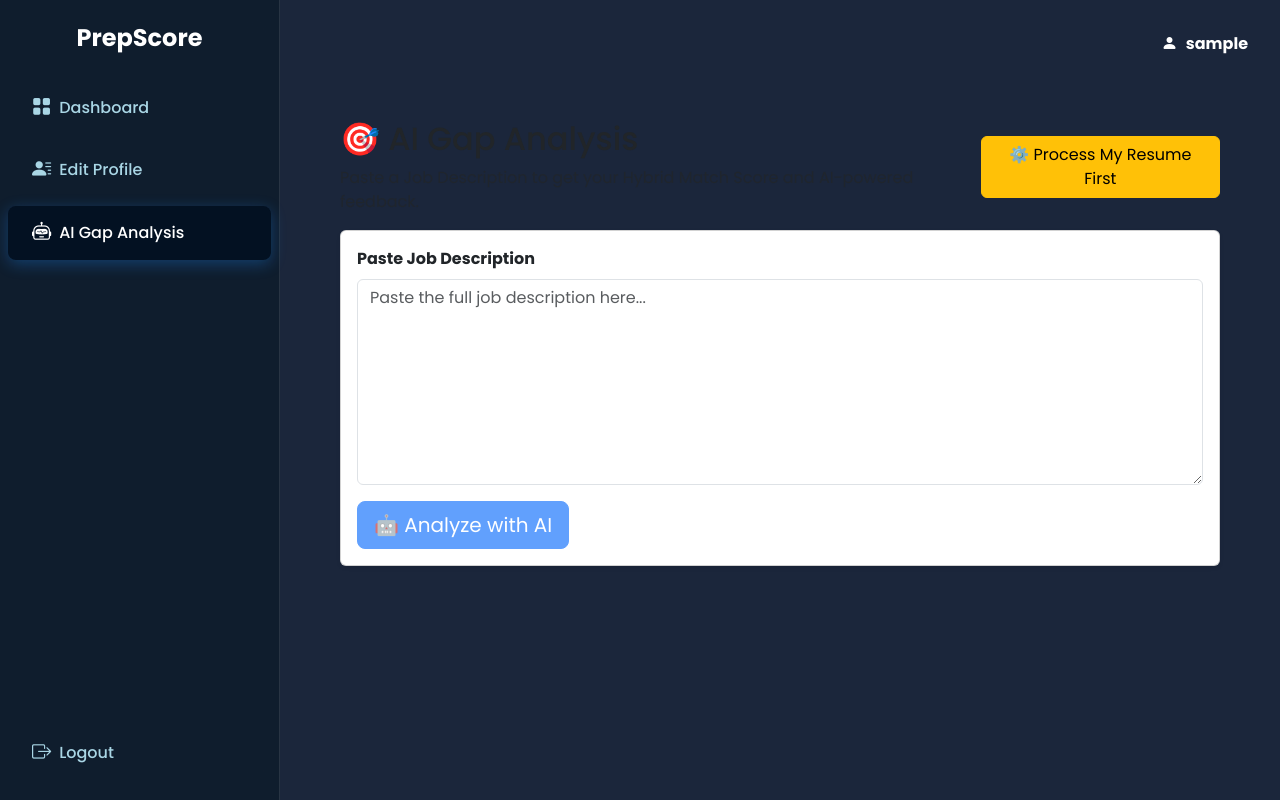
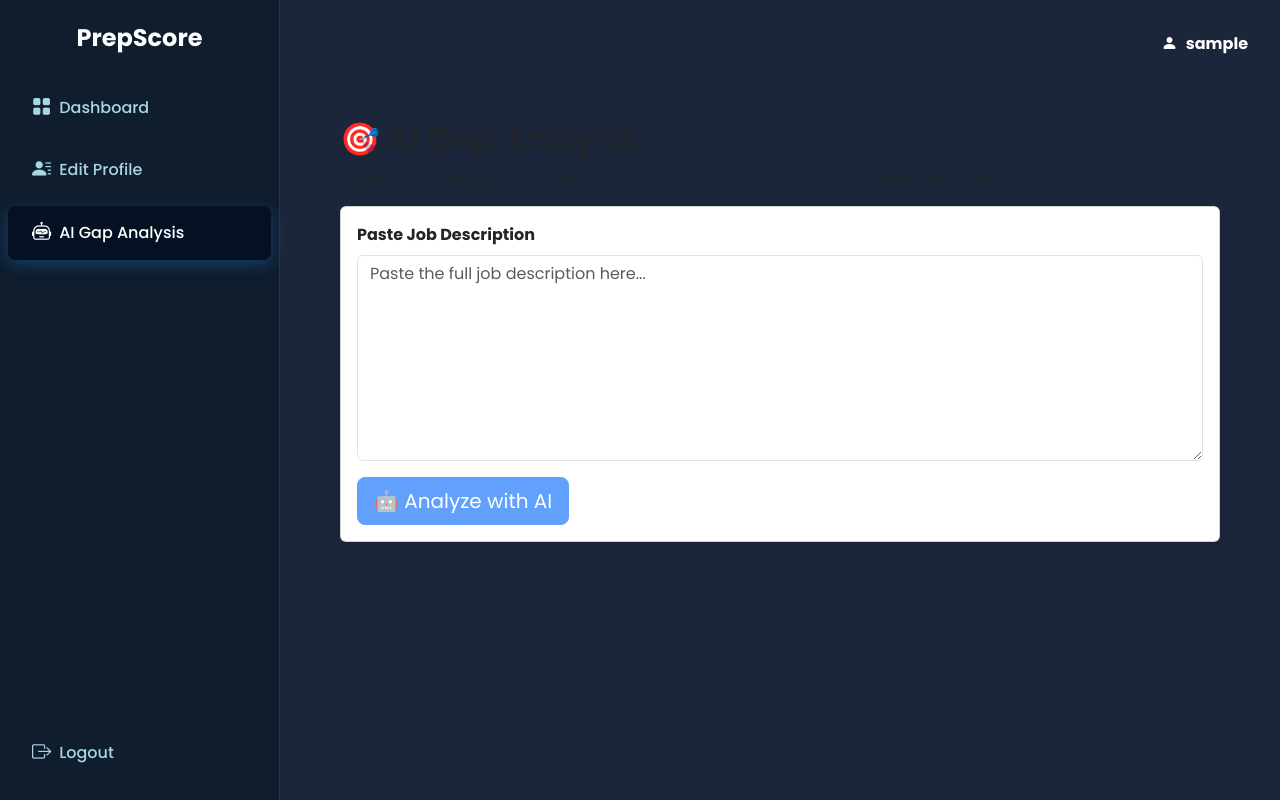
Before and after one commit to minnajoby/PrepScore-MiniProject, a Django app: page /ai/gap-analysis/ in a window 1280 px wide. Run offline with Django 5.2, Linux system fonts and the light colour scheme; the visitor is signed in with stand-in values (Sample User, id 1); data that the repository does not hold is empty; some libraries are stand-ins or nearby versions.

Commit message:
Fix redundant notification spam on resume upload by moving extraction logic to manage_profile_view

```diff
--- a/ai_engine/urls.py
+++ b/ai_engine/urls.py
@@ -2,6 +2,5 @@ from django.urls import path
 from . import views
 
 urlpatterns = [
-    path('process-resume/', views.process_resume_view, name='process_resume'),
     path('gap-analysis/', views.gap_analysis_view, name='gap_analysis'),
 ]
--- a/ai_engine/views.py
+++ b/ai_engine/views.py
@@ -9,34 +9,6 @@ from profiles.scorer import calculate_ml_score
 from .models import ResumeAnalysis, GapAnalysisResult
 from .utils import extract_text_from_pdf, generate_embedding, compute_similarity
 
-
-@login_required
-def process_resume_view(request):
-    profile = Profile.objects.get(user=request.user)
-
-    if not profile.resume_pdf:
-        messages.error(request, "Please upload your resume PDF first from Manage Profile.")
-        return redirect('manage_profile')
-
-    extracted_text = extract_text_from_pdf(profile.resume_pdf.path)
-
-    if not extracted_text:
-        messages.error(request, "Could not read your PDF. Make sure it is not a scanned image.")
-        return redirect('manage_profile')
-
-    embedding = generate_embedding(extracted_text[:8000])
-
-    if not embedding:
-        messages.error(request, "Embedding generation failed. Check your Gemini API key.")
-        return redirect('manage_profile')
-
-    analysis, created = ResumeAnalysis.objects.get_or_create(user=request.user)
-    analysis.extracted_text = extracted_text
-    analysis.embedding = embedding
-    analysis.save()
-
-    messages.success(request, "Resume processed successfully! Now try the Gap Analysis.")
-    return redirect('gap_analysis')
 
 
 @login_required
@@ -59,8 +31,8 @@ def gap_analysis_view(request):
             return redirect('gap_analysis')
 
         if not resume_ready:
-            messages.error(request, "Please process your resume first.")
-            return redirect('process_resume')
+            messages.error(request, "Please upload your resume in the Profile section first.")
+            return redirect('manage_profile')
 
         profile = Profile.objects.get(user=request.user)
         rf_score = calculate_ml_score(profile)
--- a/profiles/templates/ai_engine/gap_analysis.html
+++ b/profiles/templates/ai_engine/gap_analysis.html
@@ -11,9 +11,13 @@
             </p>
         </div>
         {% if not resume_ready %}
-        <a href="{% url 'process_resume' %}" class="btn btn-warning">
-            ⚙️ Process My Resume First
-        </a>
+        <div class="alert alert-warning mb-4 d-flex justify-content-between align-items-center rounded-3">
+            <div><i class="bi bi-exclamation-triangle-fill me-2"></i> You must upload and process your resume before
+                running an analysis!</div>
+            <a href="{% url 'manage_profile' %}" class="btn btn-warning">
+                Upload Resume
+            </a>
+        </div>
         {% endif %}
     </div>
 
```
Also changed, not shown: profiles/views.py (+30 -2 lines).
